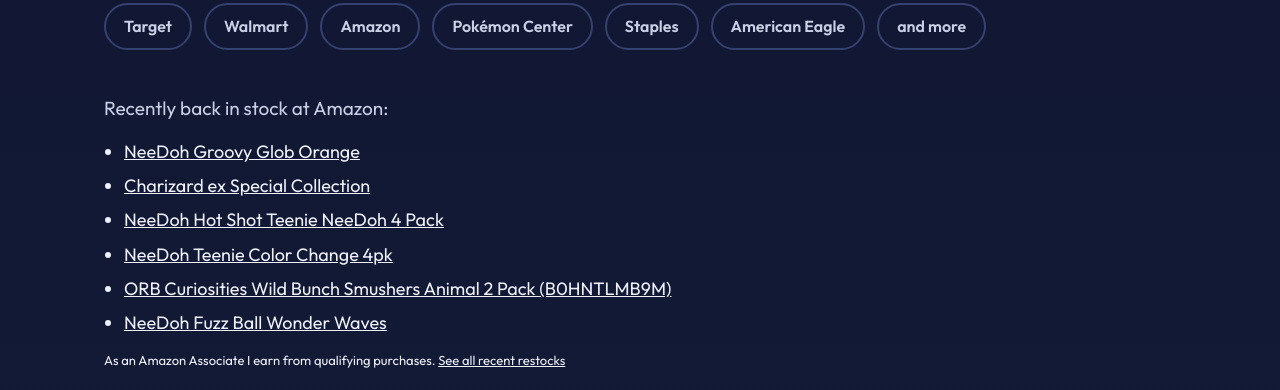
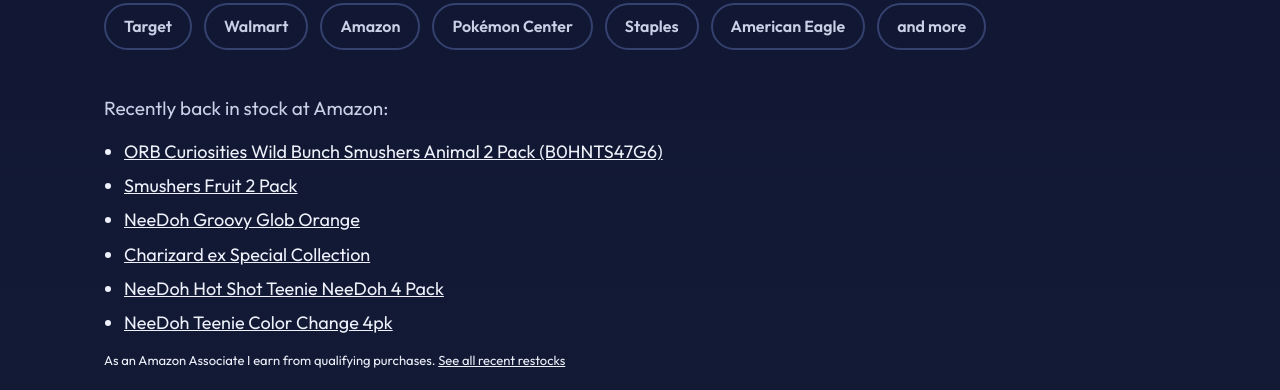
Before and after one commit to Arrowhead1302/Atom-Alerts-Website, a plain HTML site: page index.html in a window 1280 px wide. Shown: the part 2379-2769 px from the top of the page. Drawn offline with Linux system fonts and the light colour scheme; a web font is replaced by a local one.

Commit message:
Update recent restocks (index.html)

```diff
--- a/index.html
+++ b/index.html
@@ -271,12 +271,12 @@ footer .wrap{display:flex;flex-wrap:wrap;gap:24px;justify-content:space-between;
     <div class="amz" style="margin-top:44px">
       <p class="sub" style="font-size:19px">Recently back in stock at Amazon:</p>
       <ul style="margin:12px 0 0;padding-left:20px;line-height:1.9"><!--ATOM:LIST-->
+<li><a href="https://www.amazon.com/dp/B0HNTS47G6?tag=atomalerts0a-20" target="_blank" rel="nofollow sponsored noopener">ORB Curiosities Wild Bunch Smushers Animal 2 Pack (B0HNTS47G6)</a></li>
+<li><a href="https://www.amazon.com/dp/B0HNTX3DCJ?tag=atomalerts0a-20" target="_blank" rel="nofollow sponsored noopener">Smushers Fruit 2 Pack</a></li>
 <li><a href="https://www.amazon.com/dp/B0FH7NNQWQ?tag=atomalerts0a-20" target="_blank" rel="nofollow sponsored noopener">NeeDoh Groovy Glob Orange</a></li>
 <li><a href="https://www.amazon.com/dp/B0DTY5228W?tag=atomalerts0a-20" target="_blank" rel="nofollow sponsored noopener">Charizard ex Special Collection</a></li>
 <li><a href="https://www.amazon.com/dp/B0G3GCVSV7?tag=atomalerts0a-20" target="_blank" rel="nofollow sponsored noopener">NeeDoh Hot Shot Teenie NeeDoh 4 Pack</a></li>
 <li><a href="https://www.amazon.com/dp/B0GRSZ5TDC?tag=atomalerts0a-20" target="_blank" rel="nofollow sponsored noopener">NeeDoh Teenie Color Change 4pk</a></li>
-<li><a href="https://www.amazon.com/dp/B0HNTLMB9M?tag=atomalerts0a-20" target="_blank" rel="nofollow sponsored noopener">ORB Curiosities Wild Bunch Smushers Animal 2 Pack (B0HNTLMB9M)</a></li>
-<li><a href="https://www.amazon.com/dp/B0DR3H6G51?tag=atomalerts0a-20" target="_blank" rel="nofollow sponsored noopener">NeeDoh Fuzz Ball Wonder Waves</a></li>
 <!--/ATOM:LIST--></ul>
       <p class="legal" style="margin-top:10px">As an Amazon Associate I earn from qualifying purchases. <a href="restocks.html">See all recent restocks</a></p>
     </div>
```
